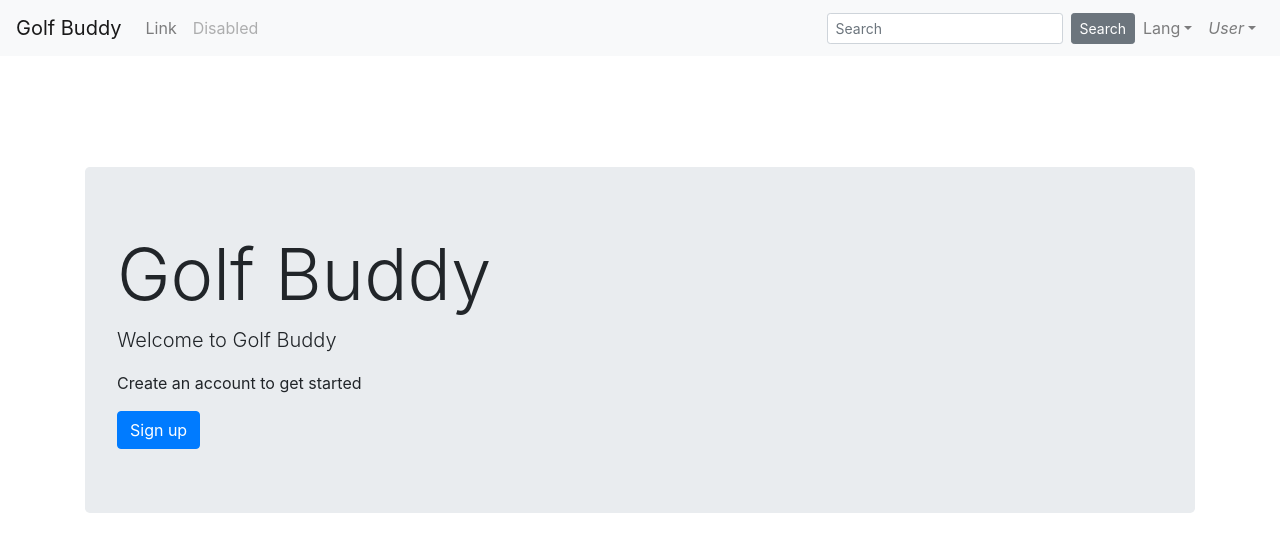
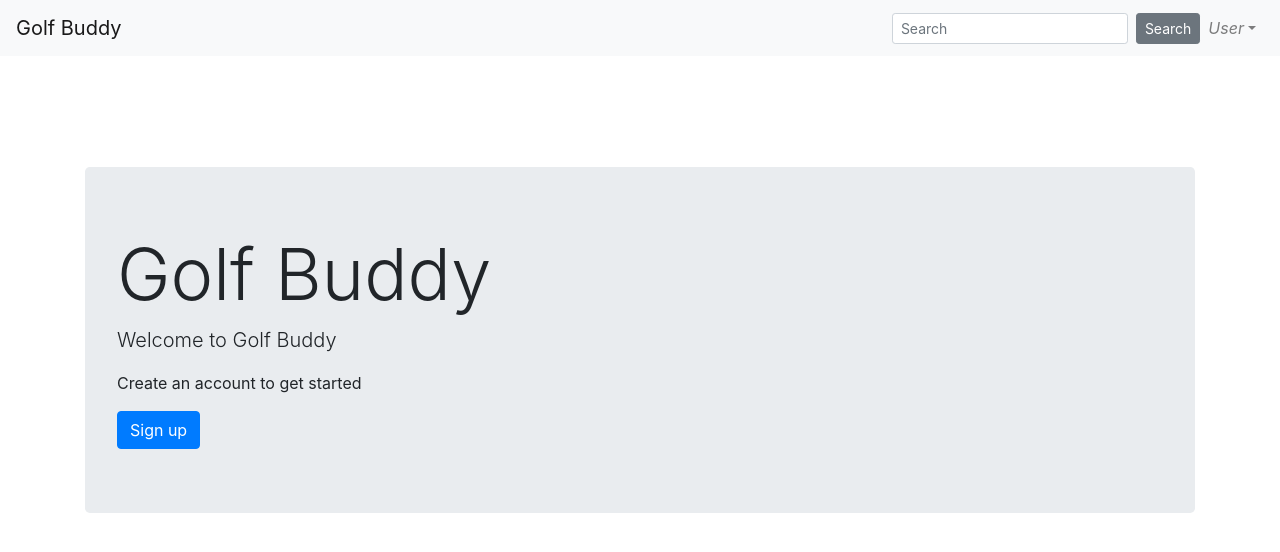
Before and after one commit to Lee-Sutton/brb, a Vue app in the folder frontend/: page / in a window 1280 px wide. Shown: the top 552 px of the page. Built offline with nearby package versions, Linux system fonts and the light colour scheme.

Commit message:
added initial test for scores route

```diff
--- a/frontend/src/components/Navbar.vue
+++ b/frontend/src/components/Navbar.vue
@@ -6,24 +6,18 @@
             <b-navbar-toggle target="nav-collapse"></b-navbar-toggle>
 
             <b-collapse id="nav-collapse" is-nav>
+                <!--FIXME replace this with a helper function-->
+                <template v-if="$store.state.isLoggedIn">
                     <b-navbar-nav>
-          <b-nav-item href="#">Link</b-nav-item>
-          <b-nav-item href="#" disabled>Disabled</b-nav-item>
+                        <b-nav-item to="scores">Scores</b-nav-item>
                     </b-navbar-nav>
-
+                </template>
                 <!-- Right aligned nav items -->
                 <b-navbar-nav class="ml-auto">
                     <b-nav-form>
                         <b-form-input size="sm" class="mr-sm-2" placeholder="Search"></b-form-input>
                         <b-button size="sm" class="my-2 my-sm-0" type="submit">Search</b-button>
                     </b-nav-form>
-
-          <b-nav-item-dropdown text="Lang" right>
-            <b-dropdown-item href="#">EN</b-dropdown-item>
-            <b-dropdown-item href="#">ES</b-dropdown-item>
-            <b-dropdown-item href="#">RU</b-dropdown-item>
-            <b-dropdown-item href="#">FA</b-dropdown-item>
-          </b-nav-item-dropdown>
 
                     <b-nav-item-dropdown right>
                         <!-- Using 'button-content' slot -->
@@ -38,8 +32,9 @@
 </template>
 
 <script>
-  import { Component, Vue } from 'vue-property-decorator';
+    import {Component, Vue} from 'vue-property-decorator';
 
     @Component
-  export default class Navbar extends Vue {}
+    export default class Navbar extends Vue {
+    }
 </script>
```
Also changed, not shown: 2 other files (tests, documents, lock files or other folders). Lines whose indentation alone changed are shown as unchanged.
